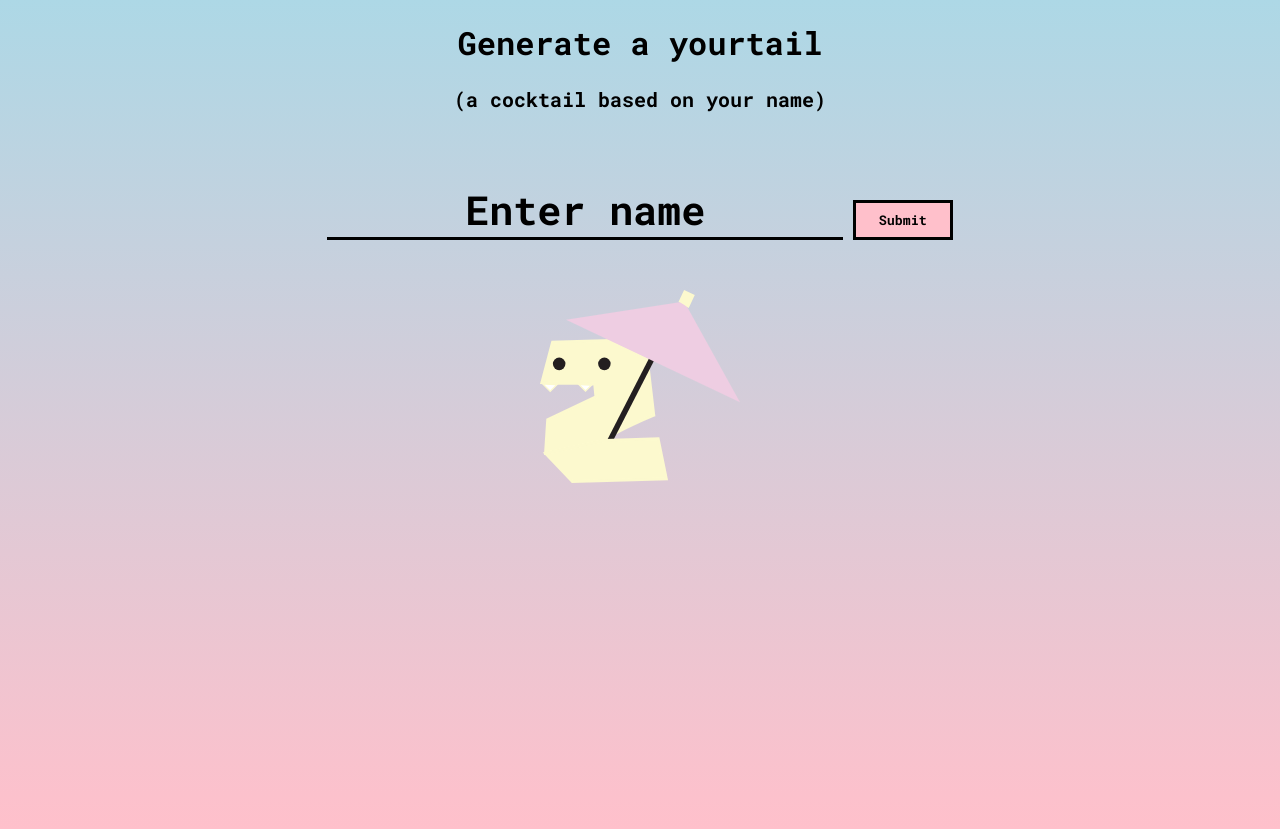
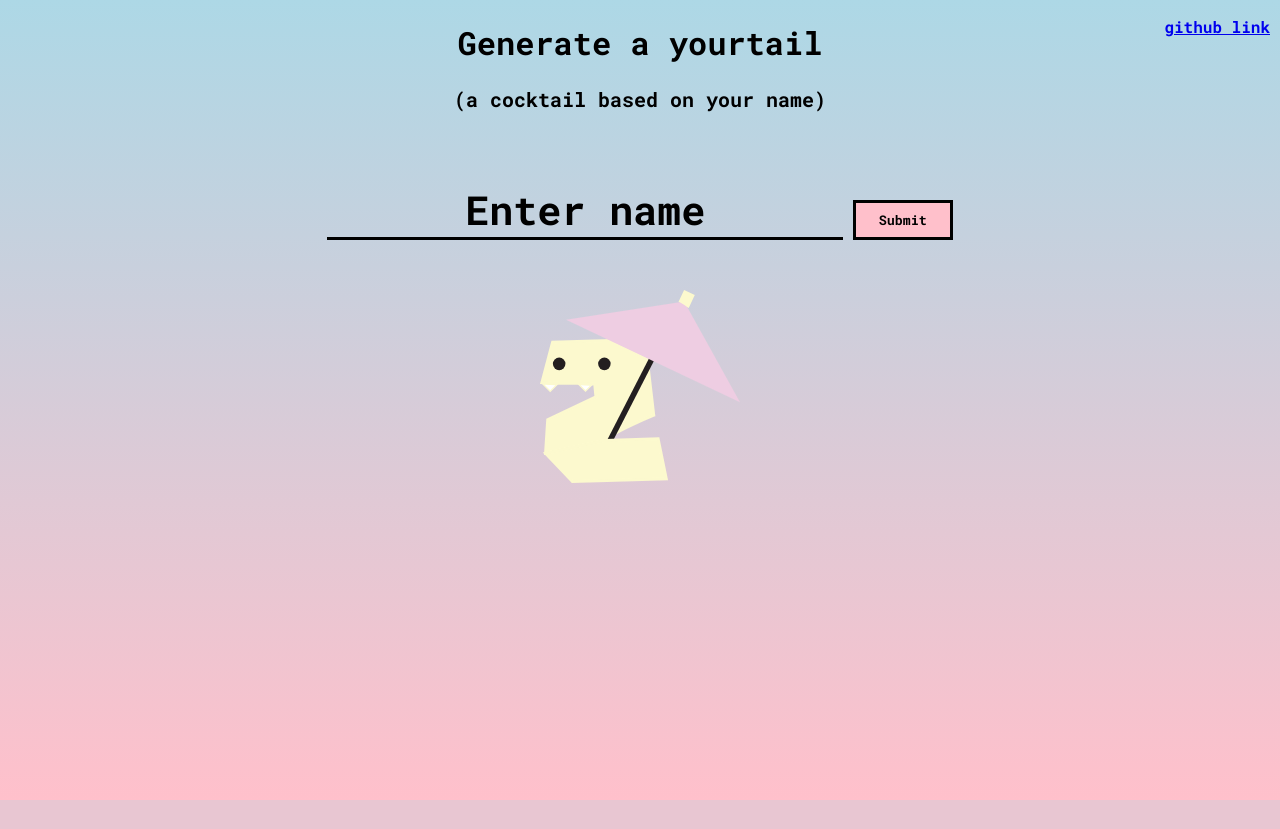
Before and after one commit to kamikarras/drink-generator, a Flask app: page / in a window 1280 px wide. After the commit the page ends 800 px from the top, so only its background shows below. Run offline with Flask 2, Linux system fonts and the light colour scheme.

Commit message:
added link to github page and fixed styling so gradient is always the full page.

```diff
--- a/server.py
+++ b/server.py
@@ -4,7 +4,6 @@ from model import app, Mix, connect_to_db, db
 
 app = Flask(__name__)
 
-app.secret_key = "ABC"
 
 @app.route('/', methods=["GET"])
 def show_home():
@@ -38,9 +37,9 @@ def show_drink():
 if __name__ == "__main__":
     # We have to set debug=True here, since it has to be True at the
     # point that we invoke the DebugToolbarExtension
-    app.debug = True
+    # app.debug = True
     # make sure templates, etc. are not cached in debug mode
-    app.jinja_env.auto_reload = app.debug
+    # app.jinja_env.auto_reload = app.debug
 
     connect_to_db(app)
 
--- a/static/css/styles.css
+++ b/static/css/styles.css
@@ -2,9 +2,9 @@
 *{
     font-family: 'Roboto Mono', monospace;
 }
-body {
+html {
     background-image: linear-gradient(lightBlue, pink);
-    height: 100vh;
+    min-height: 100%;
 }
 
 .intro{
@@ -60,3 +60,9 @@ ul {
     text-align: left;
     font-size: 20px;
 }
+
+a{
+    position: absolute;
+    top: 0;
+    right: 10px;
+}
--- a/templates/homepage.html
+++ b/templates/homepage.html
@@ -28,5 +28,10 @@
 
 
 {% endif %}
+<div>
+<a href="https://github.com/kamikarras/drink-generator">
+    <p>github link</p>
+</a>
+</div>
 
 {% endblock %}
```
